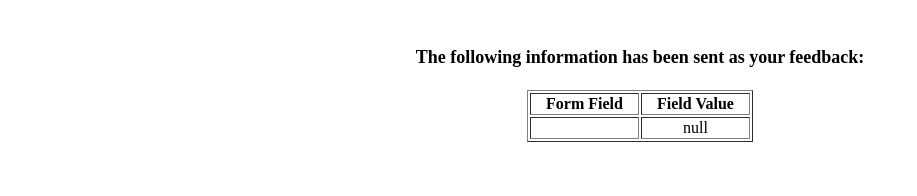
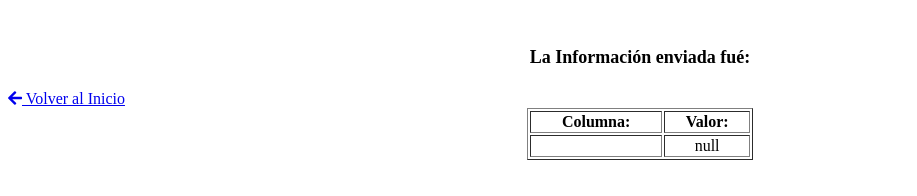
Before and after one commit to fernadaArrieta/Canela-Biscochuelos, a plain HTML site: page show_data.html in a window 1280 px wide. Shown: the whole page, without its empty margins (0-917 px from the left). Drawn offline with Linux system fonts and the light colour scheme.

Commit message:
cambios en el show-data

```diff
--- a/show_data.html
+++ b/show_data.html
@@ -1,21 +1,26 @@
 <html>
   <head>
-    <title>Feedback Sent</title>
-    <link rel="stylesheet" href="style.css" />
+    <title>Datos de Form</title>
+    <link rel="stylesheet" href="https://cdnjs.cloudflare.com/ajax/libs/font-awesome/5.15.4/css/all.min.css">
+
+    <link rel="stylesheet" href="./style.css" />
   </head>
   <body>
-    <p align="center">&nbsp;</p>
-    <h1 align="center">
-      <font size="+1"
-        >The following information has been sent as your feedback:</font
-      >
-    </h1>
+    <div class="info-enviada"><p align="center">&nbsp;</p>
+      <h1 align="center">
+        <font size="+1">La Información enviada fué:</font>
+      </h1>
 
-    <table border="1" align="center" width="226">
-      <tr>
-        <th align="center">Form Field</th>
-        <th align="center">Field Value</th>
-      </tr>
+      <table border="1" align="center" width="226">
+        <tr>
+          <th align="center">Columna:</th>
+          <th align="center">Valor:</th>
+        </tr>
+        <a href="./index.html"
+        > <i class="fas fa-arrow-left"></i>
+        Volver al Inicio </a>
+      </div>
+
 
       <script language="javascript">
         let args = location.search.substr(1).split("&");
--- a/styles.css
+++ b/styles.css
@@ -94,6 +94,10 @@ textarea{
     border-radius: 3px;
     overflow: hidden;
 }
+.info-enviada{
+    display:flex;
+    flex-direction: column;
+}
 footer{
     background-color: #F7E1D7;
    display: flex;
```
